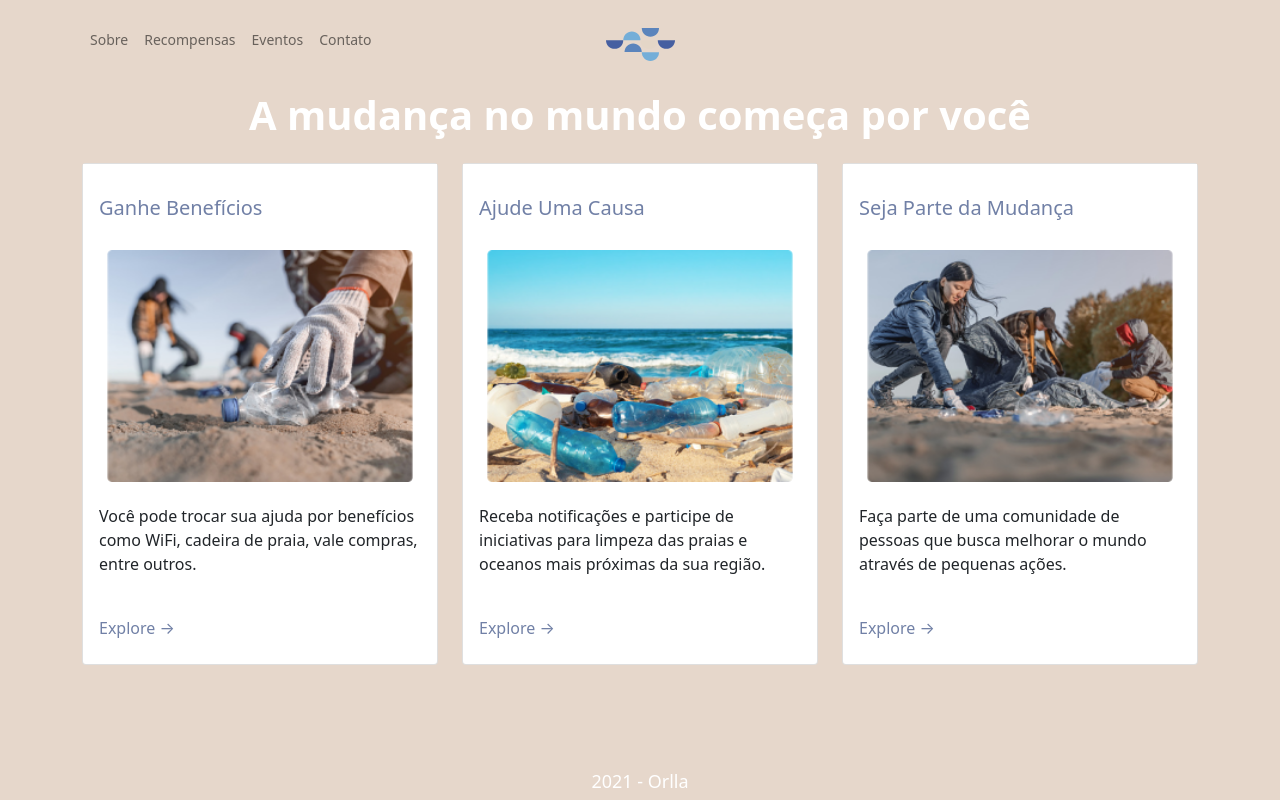
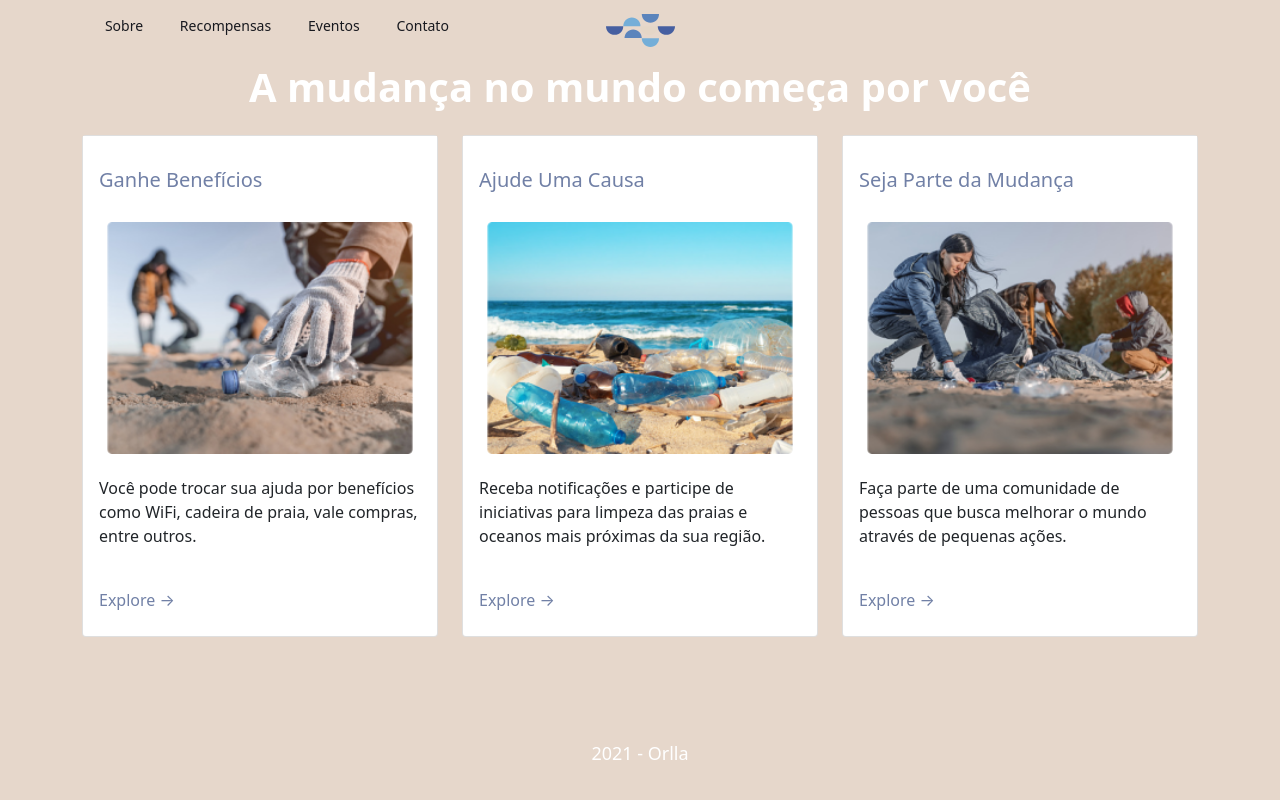
Before and after one commit to caioserram/orlla-lp, a Next.js app: page / in a window 1280 px wide. Built offline with nearby package versions, Linux system fonts and the light colour scheme.

Commit message:
removes header unused classes

```diff
--- a/components/header.module.scss
+++ b/components/header.module.scss
@@ -3,37 +3,20 @@
   font-weight: 500;
   font-size: 14px;
   line-height: 20px;
-  height: 10vh;
 }
 
 .header * {
   background: none;
 }
 
-.header li {
-  margin-left: 2rem;
-}
-
-.header li a {
+.header a {
   color: #18191f !important;
 }
 
-.header li a:hover,
-.header li a:active,
-.header li a:active {
+.header a:hover,
+.header a:active,
+.header a:active {
   color: white !important;
-}
-
-
-
-
-.second_nav {
-  display: flex;
-  flex-direction: row;
-  align-items: center;
-  padding: 10px 20px;
-  z-index: 1;
-  width: 30% !important;
 }
 
 .sign_in_button {
@@ -51,3 +34,11 @@
   margin: 0px 14px;
   color: #ffffff;
 }
+
+.nav_link{
+  margin: 0 2% 0 5%;
+}
+
+.container{
+  z-index:5
+}
```
